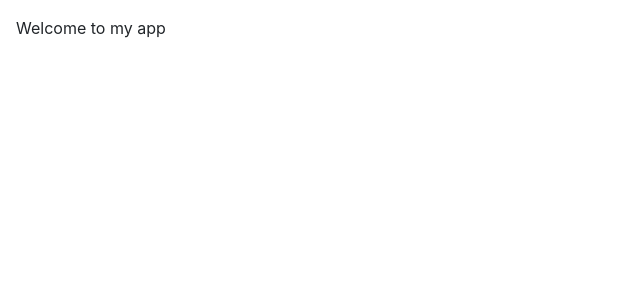
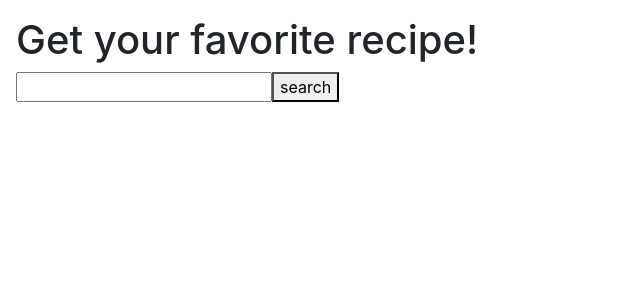
Before and after one commit to rabeedameer/recipe-react, a React (Create React App) app: page / in a window 1280 px wide. Shown: the top 300 px of the page, without its empty margins (0-640 px from the left). Built offline with nearby package versions, Linux system fonts and the light colour scheme.

Commit message:
Form component

```diff
--- /dev/null
+++ b/src/App.js
@@ -0,0 +1,18 @@
+import React from 'react';
+import Form from './components/Form';
+
+const App = () => (
+      <div>
+        <header>
+          <h1>
+            Get your favorite recipe!
+          </h1>
+
+        </header>
+        <Form />
+      </div>
+    );
+
+
+
+export default App;
--- a/src/App.jsx
+++ /dev/null
@@ -1,12 +0,0 @@
-import React from 'react';
-
-
-const App = () => (
-      <div>
-       Welcome to my app
-      </div>
-    );
-
-
-
-export default App;
--- /dev/null
+++ b/src/components/Form.jsx
@@ -0,0 +1,12 @@
+import React from 'react';
+
+const Form = () => (
+    <form>
+        <input type="text"/>
+        <button>search</button>
+    </form>
+);
+
+
+
+export default Form;
--- a/src/index.js
+++ b/src/index.js
@@ -1,6 +1,6 @@
 import React from 'react';
 import { render } from 'react-dom';
-import App from './App';
+import App from './App.js';
 import "./css/style.css";
 
 
```
